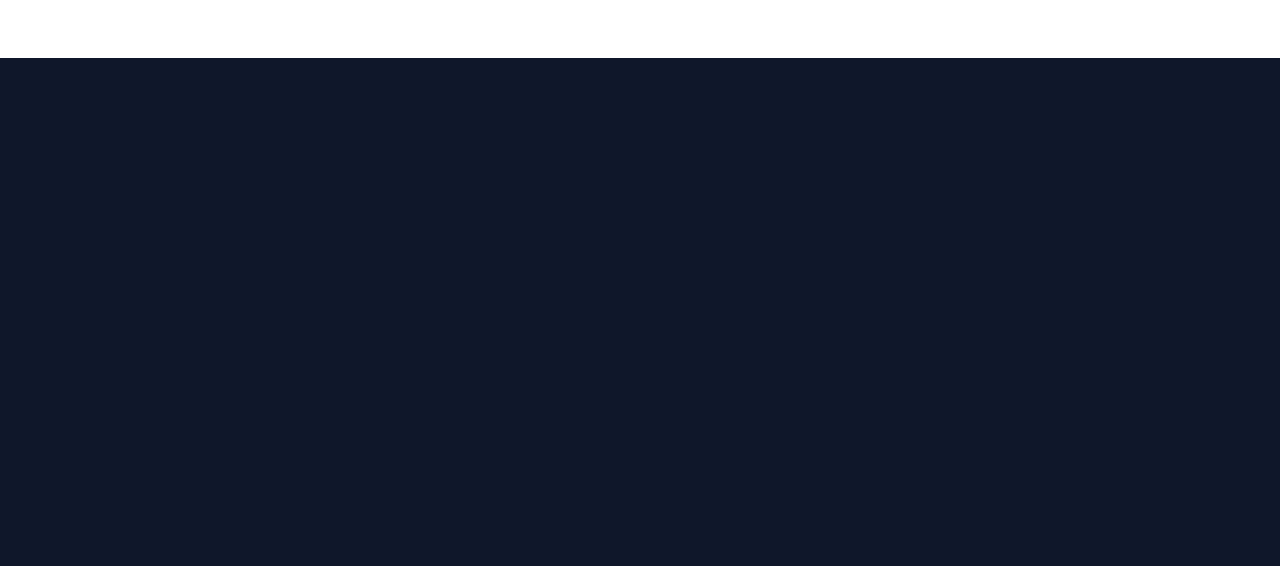
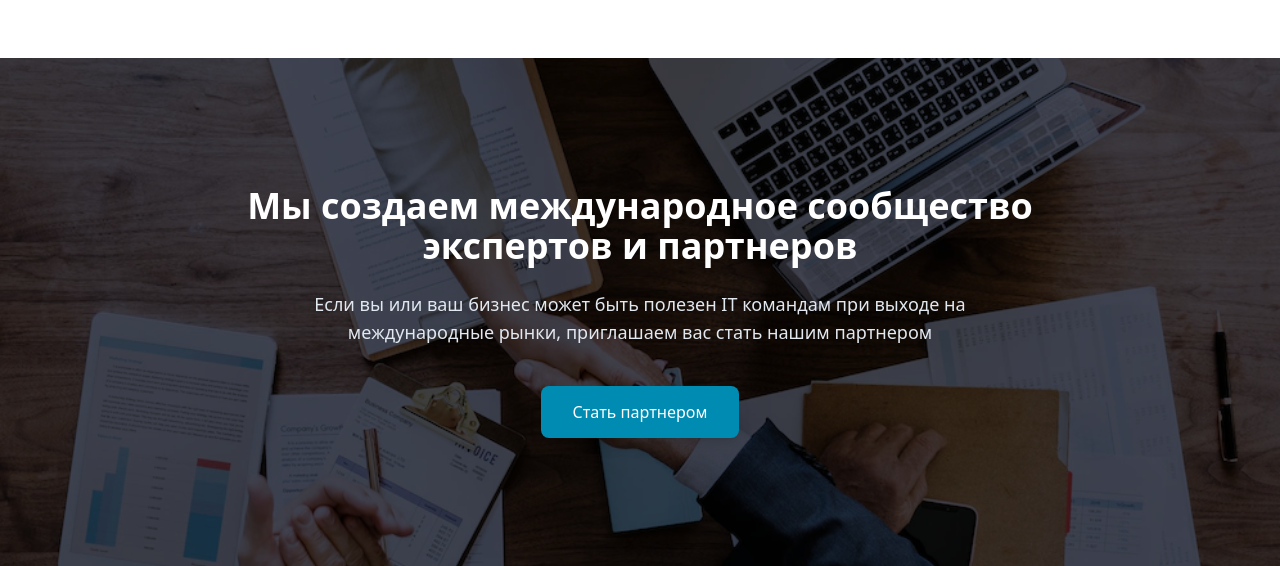
Before and after one commit to farzandikuhoibaland-stack/exam4, a website: page index.html in a window 1280 px wide. Shown: the part 11231-11797 px from the top of the page. Before the commit the page ends 11289 px from the top, so only its background shows below. Drawn offline with Linux system fonts and the light colour scheme.

Commit message:
chandume

```diff
--- a/index.html
+++ b/index.html
@@ -1064,6 +1064,43 @@
   </section>
 
 
+<section class="relative w-full py-24 sm:py-32 bg-slate-900 overflow-hidden">
+
+    <div class="absolute inset-0 z-0">
+      <img
+        src="./bac.png"
+        alt="Hands shaking across desk with documents and laptop"
+        class="w-full h-full object-cover object-center"
+      />
+
+      <div class="absolute inset-0 bg-slate-950/75 mix-blend-multiply"></div>
+    </div>
+
+
+    <div class="relative z-10 max-w-4xl mx-auto px-6 sm:px-8 text-center space-y-6">
+
+
+      <h2 class="text-2xl sm:text-3xl md:text-4xl font-extrabold text-white leading-tight">
+        Мы создаем международное сообщество<br class="hidden sm:inline" />
+        экспертов и партнеров
+      </h2>
+
+
+      <p class="text-slate-200 text-sm sm:text-base md:text-lg max-w-2xl mx-auto font-normal leading-relaxed">
+        Если вы или ваш бизнес может быть полезен IT командам при выходе на международные рынки, приглашаем вас стать нашим партнером
+      </p>
+
+
+      <div class="pt-4">
+        <a
+          href="#partner"
+          class="inline-block bg-[#008BB2] hover:bg-[#007394] text-white font-medium text-sm sm:text-base px-8 py-3.5 rounded-lg shadow-lg hover:shadow-xl transition-all transform hover:-translate-y-0.5 focus:outline-none">
+          Стать партнером
+        </a>
+      </div>
+
+    </div>
+  </section>
 
 
 </body>
```
Also changed, not shown: bac.png (added), output.css.
